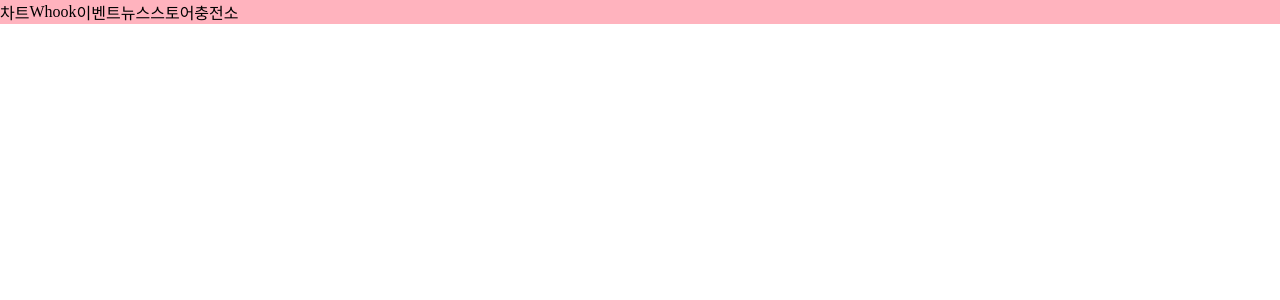
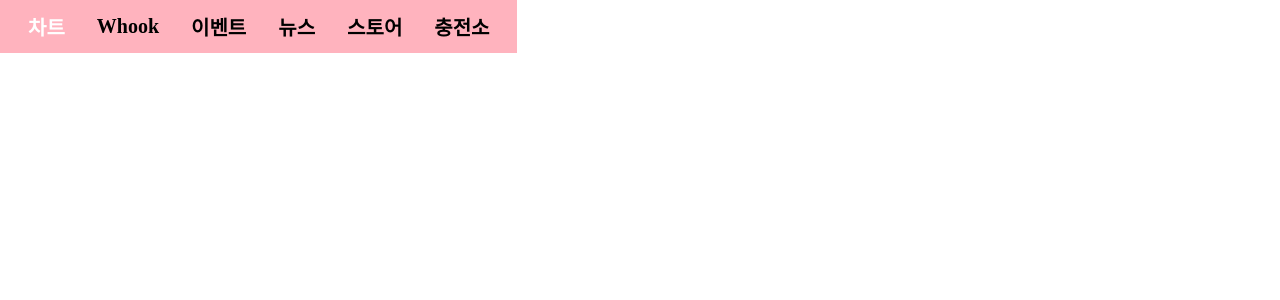
Before and after one commit to C12H22O12/hanteoglobal, a React (Vite) app: page / in a window 1280 px wide. Shown: the top 300 px of the page. Built offline with nearby package versions, Linux system fonts and the light colour scheme.

Commit message:
feat: Header 컴포넌트 제작 및 반영

```diff
--- a/package.json
+++ b/package.json
@@ -13,6 +13,7 @@
   "dependencies": {
     "react": "^19.0.0",
     "react-dom": "^19.0.0",
+    "react-router-dom": "^7.4.0",
     "styled-components": "^6.1.16",
     "vite-tsconfig-paths": "^5.1.4"
   },
--- a/src/components/Header.tsx
+++ b/src/components/Header.tsx
@@ -1,11 +1,21 @@
 import { PATH, PathKey } from "@/constants/Path";
+import { useLocation } from "react-router-dom";
 import styled from "styled-components";
 
 const Header = () => {
+  const location = useLocation();
+
+  console.log(location);
+
   return (
     <HeaderContainer>
-      {Object.keys(PATH).map((elem) => (
-        <HeaderElement key={elem}>{PATH[elem as PathKey].text}</HeaderElement>
+      {(Object.keys(PATH) as PathKey[]).map((elem) => (
+        <HeaderElement
+          key={elem}
+          $isCurPath={location.pathname === PATH[elem].path}
+        >
+          {PATH[elem].text}
+        </HeaderElement>
       ))}
     </HeaderContainer>
   );
@@ -13,14 +23,25 @@ const Header = () => {
 
 export default Header;
 
-const HeaderElement = styled.div``;
+const HeaderElement = styled.div<{ $isCurPath: boolean }>`
+  flex-grow: 1;
+
+  width: 100%;
+
+  color: ${({ $isCurPath }) => ($isCurPath ? "white" : "black")};
+  font-weight: bold;
+  font-size: 20px;
+  white-space: nowrap;
+`;
 
 const HeaderContainer = styled.div`
   display: flex;
   align-items: center;
   justify-content: flex-start;
+  gap: 2rem;
 
-  width: 100%;
+  width: fit-content;
+  padding: 12px 28px;
 
   background-color: #ffb3be;
 `;
--- a/src/constants/Path.tsx
+++ b/src/constants/Path.tsx
@@ -16,7 +16,7 @@ export type PathElement = {
 
 // TODO : path 수정
 export const PATH: Record<PathKey, PathElement> = {
-  CHART: { text: "차트", path: "/chart" },
+  CHART: { text: "차트", path: "/" },
   WHOOK: { text: "Whook", path: "/whook" },
   EVENT: { text: "이벤트", path: "/event" },
   NEWS: { text: "뉴스", path: "/news" },
--- a/src/main.tsx
+++ b/src/main.tsx
@@ -2,9 +2,12 @@ import { StrictMode } from "react";
 import { createRoot } from "react-dom/client";
 import App from "./App.tsx";
 import "./index.css";
+import { BrowserRouter } from "react-router-dom";
 
 createRoot(document.getElementById("root")!).render(
   <StrictMode>
-    <App />
+    <BrowserRouter>
+      <App />
+    </BrowserRouter>
   </StrictMode>
 );
```
Also changed, not shown: 1 other file (tests, documents, lock files or other folders).
